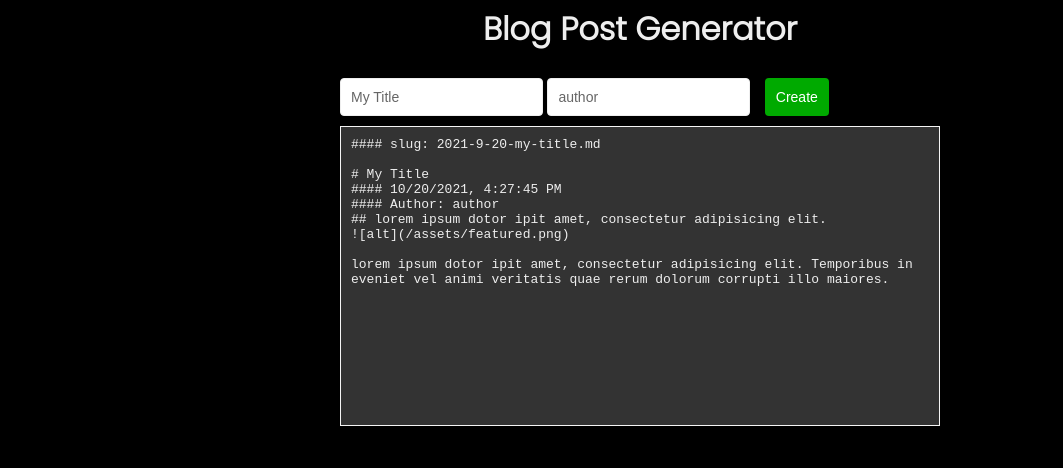
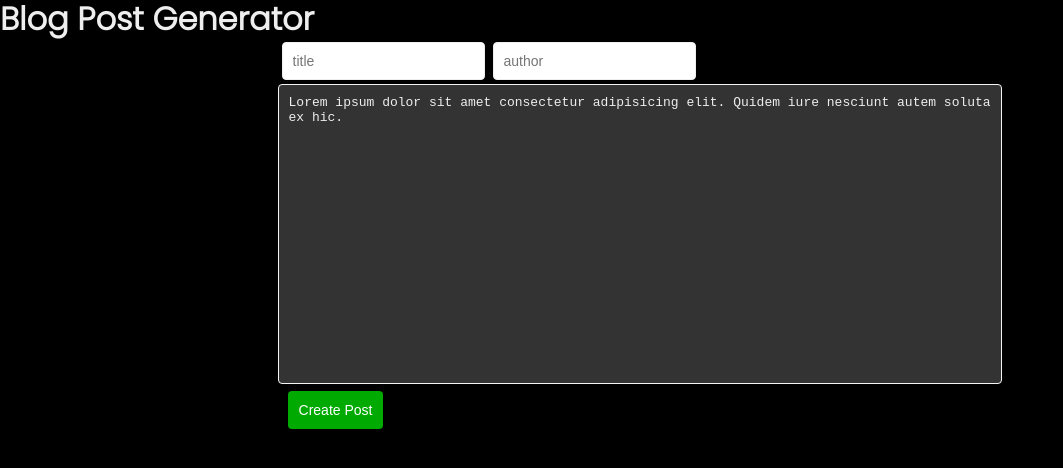
Before and after one commit to japickering/blog-post-exporter, a website: page src/index.html in a window 1280 px wide. Shown: the whole page, without its empty margins (0-1063 px from the left). Drawn offline with Linux system fonts and the light colour scheme.

Commit message:
using JS to build form

```diff
--- a/src/index.html
+++ b/src/index.html
@@ -2,41 +2,14 @@
 <html lang="en">
   <head>
     <meta charset="UTF-8" />
-		<meta name="viewport" content="width=device-width, initial-scale=1, shrink-to-fit=no" />
+    <meta http-equiv="X-UA-Compatible" content="IE=edge" />
+    <meta name="viewport" content="width=device-width, initial-scale=1.0" />
     <meta name="web-app-capable" content="yes" />
-		<link rel="stylesheet" href="./style.css" />
     <title>Blog Post Generator</title>
-		<script defer src="./main.js"></script>
+    <link rel="stylesheet" href="style.css">
+    <script defer src="main.js"></script>
   </head>
   <body>
-		<div class="container">
-			<header>
 		<h1>Blog Post Generator</h1>
-			</header>
-			<main>
-				<section>
-					<input
-						id="title"
-						name="title"
-						type="text"
-						value="My Title"
-						placeholder="Enter Title"
-						onChange="setAttr(event.target);"
-						autocomplete="off"
-					/>
-					<input
-						id="username"
-						name="username"
-						type="text"
-						value="author"
-						placeholder="Enter Author"
-						onChange="setAttr(event.target);"
-						autocomplete="off"
-					/>
-					<button class="btn capitalize" onClick="init();">Create</button>
-				</section>
-				<textarea id="output"></textarea>
-			</main>
-		</div>
   </body>
 </html>
--- a/src/main.js
+++ b/src/main.js
@@ -1,40 +1,68 @@
-// export a blog post in markdown format
-function generateBlogPost(slug, date, title, summary, author, img, content) {
-	const h1 = "#";
-	const h2 = "##";
-	const h3 = "###";
-	const h4 = "####";
-
-	return h4 + ' slug: ' + slug + '-' + title.replace(" ", "-").toLowerCase() + '.md\n' +
-    '\n' +
-    h1 + ' ' + title + '\n' +
-		h4 + ' ' + date.toLocaleString() + '\n' +
-    h4 + ' Author: ' + author + '\n' +
-    h2 + ' ' + summary + '\n' +
-    '![alt](' + img + ')' + '\n' +
-    '\n' +
-    content;
+function setAttr(obj, val) {
+	obj.setAttribute("type", "text");
+	obj.setAttribute("name", val);
+	obj.setAttribute("placeholder", val);
+	obj.setAttribute("required", "true");
+	obj.setAttribute("aria-required", "true");
 }
 
-function setAttr (target) {
-	target.setAttribute("value", target.value);
+function buildForm(form) {
+	const container = document.createElement("div");
+	const title = document.createElement("input");
+	const author = document.createElement("input");
+	const textarea = document.createElement("textarea");
+	const submit = document.createElement("button");
+
+	container.classList.add("container");
+	setAttr(title, "title");
+	setAttr(author, "author");
+	textarea.innerHTML =
+		"Lorem ipsum dolor sit amet consectetur adipisicing elit. Quidem iure nesciunt autem soluta ex hic.";
+
+	submit.setAttribute("type", "submit");
+	submit.classList.add("btn");
+	submit.innerHTML = "Create Post";
+
+	form.appendChild(title);
+	form.appendChild(author);
+	form.appendChild(textarea);
+	form.appendChild(submit);
+	container.appendChild(form);
+	document.body.appendChild(container);
 }
 
-function init() {
-	const date = new Date();
-	const slug = date.getFullYear() + "-" + date.getMonth() + "-" + date.getDate();
-	const title = document.querySelector("#title").getAttribute("value");
-	const author = document.querySelector("#username").getAttribute("value");
-	const summary = "lorem ipsum dotor ipit amet, consectetur adipisicing elit.";
-	const img = "/assets/featured.png";
-	const content = "lorem ipsum dotor ipit amet, consectetur adipisicing elit. Temporibus in eveniet vel animi veritatis quae rerum dolorum corrupti illo maiores.";
-	const blogPost = generateBlogPost( slug, date, title, summary, author, img, content );
-
-	// output
-	console.log(blogPost);
-	document.querySelector("#output").innerHTML = blogPost;
-}
-
-document.addEventListener("DOMContentLoaded", function () {
-	init();
-}, false);
+document.addEventListener( "DOMContentLoaded", function () {
+		const form = document.createElement("form");
+		form.setAttribute("action", "");
+		buildForm(form);
+		form.addEventListener("submit", function (e) {
+			e.preventDefault();
+			const now = new Date();
+			const slug =
+				now.getFullYear() + "-" + now.getMonth() + "-" + now.getDate();
+			let title = document.querySelector('input[name="title"]').value;
+			let author = document.querySelector('input[name="author"]').value;
+			let img = "/assets/featured.png";
+			let body = document.querySelector("textarea").innerHTML;
+			let markdown =
+				"# " +
+				title +
+				"\n" + "\n" +
+				"## by " +
+				author +
+				"\n" + "\n" +
+				"### " +
+				slug +
+				"\n" + "\n" +
+				"![" +
+				img +
+				"](" +
+				img +
+				")" +
+				"\n" + "\n" +
+				body;
+			console.log(markdown);
+		});
+	},
+	false
+);
--- a/src/style.scss
+++ b/src/style.scss
@@ -50,6 +50,7 @@ section {
 }
 
 input[type="text"] {
+	margin: 4px;
 	padding: 10px;
 	border: 1px solid #eee;
 	border-radius: 4px;
@@ -80,10 +81,10 @@ input[type="text"] {
 textarea {
 	width: 100%;
 	padding: 10px;
-	min-width: 600px;
 	min-height: 300px;
 	background: var(--darkgrey);
 	border: 1px solid whitesmoke;
+	border-radius: 4px;
 	color: #eee;
 	font-size: 13px;
 	resize: none;
```
Also changed, not shown: src/style.css. Lines whose indentation alone changed are shown as unchanged.
